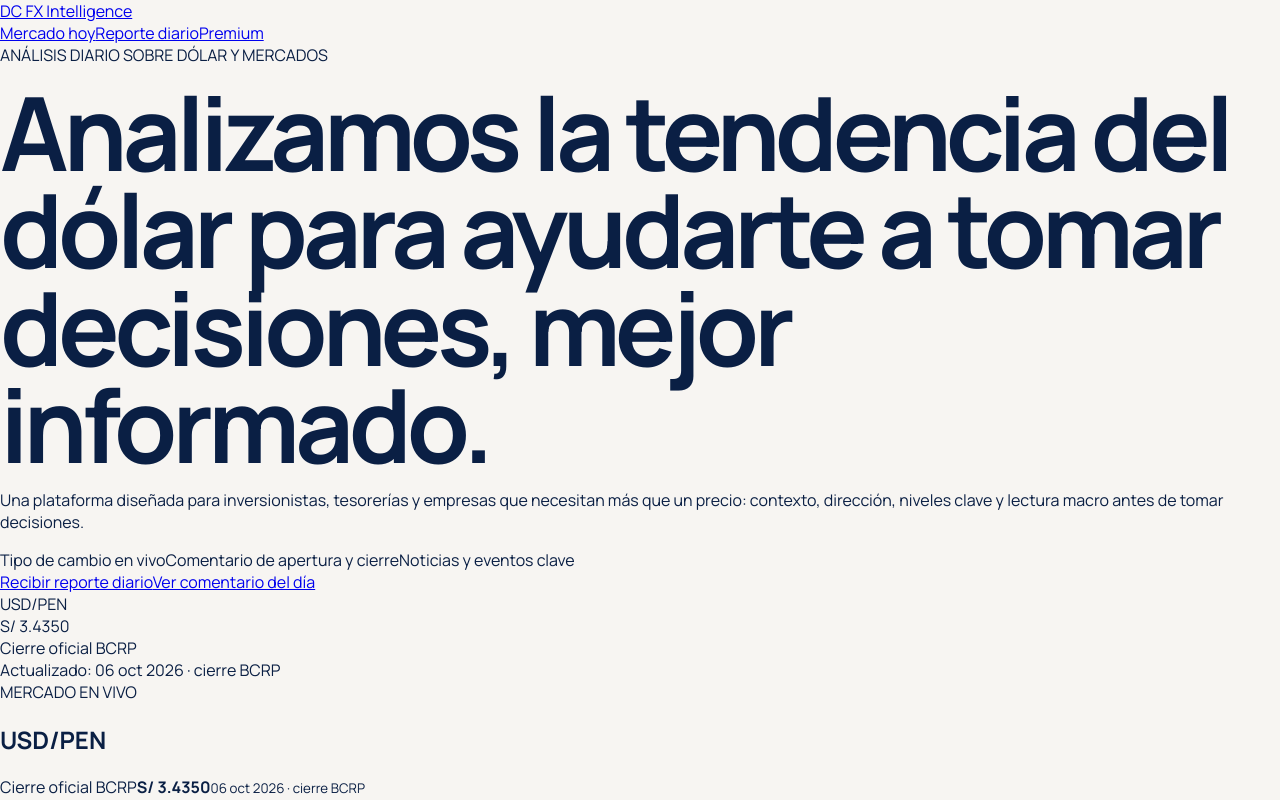
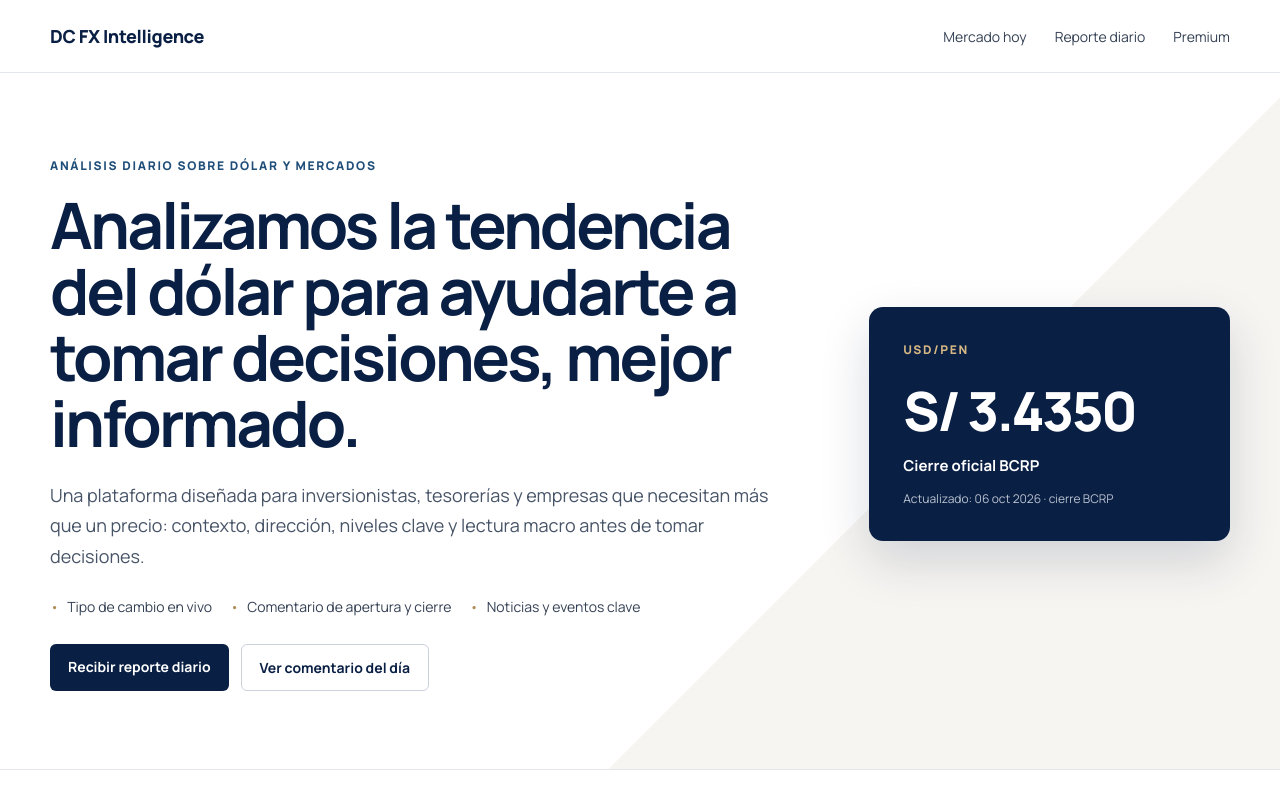
Before and after one commit to decision-capital/dc-fx-intelligence, a Next.js app: page / in a window 1280 px wide. Shown: the top 800 px of the page. Built offline with nearby package versions, Linux system fonts and the light colour scheme.

Commit message:
Restyle site to clean editorial FX format

```diff
--- a/app/globals.css
+++ b/app/globals.css
@@ -1,60 +1,47 @@
 @import url('https://fonts.googleapis.com/css2?family=Manrope:wght@400;500;600;700;800&display=swap');
 
-:root {
-  --navy: #0A1F44;
-  --blue: #1F4E79;
-  --warm: #F7F5F2;
-  --gray: #4A4E57;
-  --gold: #B08D57;
-  --line: #D9DDE5;
-  --white: #FFFFFF;
+:root{
+  --navy:#0A1F44;
+  --navy2:#07152F;
+  --blue:#1F4E79;
+  --warm:#F7F5F2;
+  --soft:#F1F3F6;
+  --text:#111827;
+  --muted:#667085;
+  --gold:#B08D57;
+  --line:#E3E7EC;
+  --white:#FFFFFF;
 }
-
-* { box-sizing: border-box; }
-body { margin: 0; background: var(--warm); color: var(--navy); font-family: "Manrope", Arial, sans-serif; }
-main { min-height: 100vh; }
-.topbar { display:flex; justify-content:space-between; align-items:center; padding:24px clamp(24px,6vw,90px); border-bottom:1px solid rgba(10,31,68,.12); background:rgba(247,245,242,.96); }
-.brand { font-weight:800; letter-spacing:.12em; font-size:18px; }
-.tagline { margin-top:5px; font-size:12px; color:var(--gray); }
-.sectionLabel { font-weight:700; letter-spacing:.16em; color:var(--gold); font-size:13px; }
-.hero { background:var(--navy); color:white; padding:72px clamp(24px,6vw,90px); display:grid; grid-template-columns:1.4fr .8fr; gap:48px; align-items:end; }
-.eyebrow,.panelTitle span { color:var(--gold); font-size:12px; font-weight:800; letter-spacing:.16em; }
-h1 { font-size:clamp(58px,8vw,110px); line-height:.95; margin:18px 0 14px; letter-spacing:-.05em; }
-.change { font-size:22px; font-weight:700; }
-.down { color:#E29A9A; }
-.up { color:#85CFAE; }
-.updated { color:#C6CEDA; font-size:13px; margin-top:16px; }
-.heroNote { border-left:2px solid var(--gold); padding-left:28px; max-width:360px; }
-.heroNote span { color:var(--gold); font-size:11px; letter-spacing:.14em; font-weight:800; }
-.heroNote strong { display:block; font-size:34px; margin-top:8px; }
-.heroNote p { color:#D3D9E3; line-height:1.6; }
-.stats { display:grid; grid-template-columns:repeat(5,1fr); padding:0 clamp(24px,6vw,90px); margin-top:-26px; position:relative; z-index:2; }
-.card { background:white; border-right:1px solid var(--line); padding:24px 26px; box-shadow:0 14px 40px rgba(10,31,68,.06); }
-.card:first-child { border-radius:8px 0 0 8px; }
-.card:last-child { border-radius:0 8px 8px 0; border-right:0; }
-.card span { display:block; color:var(--gray); font-size:11px; text-transform:uppercase; letter-spacing:.12em; }
-.card strong { display:block; margin-top:8px; font-size:22px; }
-.marketStrip { margin:34px clamp(24px,6vw,90px) 0; padding:22px 0; border-top:1px solid var(--line); border-bottom:1px solid var(--line); display:grid; grid-template-columns:repeat(5,1fr); }
-.marketItem { padding:0 18px; border-right:1px solid var(--line); }
-.marketItem:last-child { border-right:0; }
-.marketItem span { display:block; font-size:11px; color:var(--gray); }
-.marketItem strong { font-size:18px; margin-top:5px; display:block; }
-.contentGrid { padding:50px clamp(24px,6vw,90px) 70px; display:grid; grid-template-columns:1.2fr .8fr; gap:28px; }
-.panel { background:white; border:1px solid #E1E4EA; border-radius:10px; padding:30px; }
-.panelTitle h2 { margin:8px 0 26px; font-size:27px; letter-spacing:-.02em; }
-.chartPlaceholder { height:300px; border:1px dashed #B8C0CC; background:linear-gradient(rgba(10,31,68,.04) 1px, transparent 1px),linear-gradient(90deg, rgba(10,31,68,.04) 1px, transparent 1px); background-size:42px 42px; position:relative; overflow:hidden; display:flex; justify-content:center; align-items:flex-end; }
-.chartPlaceholder p { font-size:12px; color:var(--gray); margin-bottom:18px; }
-.chartLine { position:absolute; width:80%; height:90px; top:88px; left:10%; border-top:4px solid var(--gold); transform:skewY(-4deg); opacity:.85; }
-.comment { color:#303744; line-height:1.8; font-size:15px; }
-.drivers { display:flex; flex-wrap:wrap; gap:8px; margin-top:28px; }
-.drivers span { font-size:10px; font-weight:800; letter-spacing:.1em; border:1px solid var(--gold); padding:8px 10px; border-radius:999px; color:var(--navy); }
-footer { background:#06162F; color:#CED6E2; padding:30px clamp(24px,6vw,90px); display:flex; justify-content:space-between; gap:20px; font-size:12px; }
-footer div:first-child { color:white; font-weight:800; letter-spacing:.12em; }
-@media (max-width:850px) {
-  .hero { grid-template-columns:1fr; }
-  .stats { grid-template-columns:1fr 1fr; margin-top:0; padding-top:22px; }
-  .card { border-bottom:1px solid var(--line); }
-  .marketStrip { grid-template-columns:1fr 1fr; gap:18px; }
-  .contentGrid { grid-template-columns:1fr; }
-  footer { flex-direction:column; }
-}
+*{box-sizing:border-box}
+html{scroll-behavior:smooth}
+body{margin:0;font-family:"Manrope",Arial,sans-serif;background:#fff;color:var(--text)}
+a{text-decoration:none;color:inherit}
+button,input{font:inherit}
+.wrap{width:min(1180px,calc(100% - 40px));margin:0 auto}
+.siteHeader{position:sticky;top:0;z-index:20;background:rgba(255,255,255,.96);backdrop-filter:blur(10px);border-bottom:1px solid var(--line)}
+.headerInner{height:72px;display:flex;align-items:center;justify-content:space-between;gap:32px}
+.logo{font-weight:800;color:var(--navy);font-size:18px;letter-spacing:-.02em}
+nav{display:flex;gap:28px;font-size:14px;color:#344054}
+nav a:hover{color:var(--navy)}
+.heroSection{background:linear-gradient(135deg,#fff 0%,#fff 66%,#F7F5F2 66%,#F7F5F2 100%);padding:84px 0 78px;border-bottom:1px solid var(--line)}
+.heroGrid{display:grid;grid-template-columns:1.35fr .65fr;gap:70px;align-items:center}
+.kicker,.sectionEyebrow{font-size:12px;letter-spacing:.14em;font-weight:800;color:var(--blue)}
+h1{font-size:clamp(42px,5vw,68px);line-height:1.03;letter-spacing:-.045em;margin:18px 0 24px;color:var(--navy);max-width:900px}
+.heroText{font-size:18px;line-height:1.7;color:#475467;max-width:800px}
+.bulletRow{display:flex;flex-wrap:wrap;gap:10px 18px;margin:26px 0;color:#344054;font-size:14px}
+.bulletRow span:before{content:"•";color:var(--gold);margin-right:8px}
+.actions{display:flex;gap:12px;flex-wrap:wrap;margin-top:28px}.btn{padding:13px 18px;border-radius:6px;font-size:14px;font-weight:700}.primary{background:var(--navy);color:#fff}.secondary{border:1px solid #CBD2DC;color:var(--navy);background:#fff}
+.heroCard{background:var(--navy);color:#fff;border-radius:14px;padding:34px;box-shadow:0 20px 50px rgba(10,31,68,.16)}
+.heroCardTop{font-size:12px;letter-spacing:.14em;color:#D5B783;font-weight:800}.heroPrice{font-size:54px;font-weight:800;letter-spacing:-.045em;margin:15px 0 8px}.heroLabel{font-size:15px;font-weight:700}.heroMeta{font-size:12px;color:#B9C2CF;margin-top:14px}
+.section{padding:72px 0}.whiteSection{background:#fff}.softSection{background:var(--soft)}
+.section h2{font-size:clamp(30px,3vw,44px);letter-spacing:-.035em;color:var(--navy);margin:10px 0 28px}
+.marketBox{display:grid;grid-template-columns:1fr 2fr;border:1px solid var(--line);border-radius:12px;overflow:hidden;background:#fff}
+.mainQuote{padding:34px;background:#FAFBFC}.quoteLabel,.marketStats span{display:block;font-size:11px;text-transform:uppercase;letter-spacing:.08em;color:var(--muted);font-weight:700}.mainQuote strong{display:block;font-size:44px;color:var(--navy);margin:8px 0}.mainQuote small{color:var(--muted)}
+.marketStats{display:grid;grid-template-columns:repeat(4,1fr)}.marketStats>div{padding:30px 24px;border-left:1px solid var(--line)}.marketStats strong{display:block;margin-top:10px;color:var(--navy);font-size:18px}.sourceLine{margin-top:12px;color:var(--muted);font-size:12px}
+.reportGrid{display:grid;grid-template-columns:1.2fr .8fr;gap:42px;align-items:start}.reportText{font-size:17px;line-height:1.8;color:#344054}.textLink{display:inline-block;margin-top:8px;color:var(--blue);font-weight:700;font-size:14px}.signupCard{background:#fff;border:1px solid var(--line);border-radius:12px;padding:28px}.signupCard h3{margin:0 0 12px;color:var(--navy);font-size:24px}.signupCard p{color:var(--muted);line-height:1.6;font-size:14px}.signupCard input{width:100%;padding:13px 14px;margin:8px 0;border:1px solid #D0D5DD;border-radius:6px;background:#fff}.signupCard button{width:100%;margin-top:10px;padding:13px;border:0;border-radius:6px;background:var(--navy);color:#fff;font-weight:800;cursor:pointer}
+.globalGrid{display:grid;grid-template-columns:repeat(4,1fr);gap:14px}.globalCard{border:1px solid var(--line);border-radius:10px;padding:22px;background:#fff}.globalCard span{display:block;color:var(--muted);font-size:12px}.globalCard strong{display:block;color:var(--navy);font-size:26px;margin-top:8px}
+.navySection{background:var(--navy2);color:#fff}.navySection h2{color:#fff;max-width:800px}.gold{color:#D5B783}.valueGrid{display:grid;grid-template-columns:repeat(3,1fr);gap:26px;margin-top:38px}.valueGrid>div{border-top:1px solid rgba(255,255,255,.18);padding-top:26px}.valueGrid h3{font-size:20px;margin:16px 0 8px}.valueGrid p{color:#C6CEDA;line-height:1.7}.iconCircle{width:40px;height:40px;border:1px solid rgba(213,183,131,.55);border-radius:50%;display:grid;place-items:center;color:#D5B783}
+.premiumSection{background:var(--warm)}.premiumGrid{display:grid;grid-template-columns:1fr .75fr;gap:54px;align-items:center}.premiumGrid p{color:#475467;font-size:17px;line-height:1.7}.premiumCard{background:#fff;border:1px solid var(--line);border-radius:12px;padding:28px}.premiumCard h3{margin-top:0;color:var(--navy)}.premiumCard ul{padding-left:20px;color:#344054;line-height:2}
+footer{background:#050E1F;color:#B9C2CF;padding:30px 0}.footerInner{display:flex;justify-content:space-between;gap:30px;align-items:center;font-size:12px}.footerInner strong{display:block;color:#fff;font-size:14px}.footerInner span{display:block;margin-top:4px}
+@media(max-width:900px){nav{display:none}.heroGrid,.reportGrid,.premiumGrid{grid-template-columns:1fr}.heroSection{background:#fff}.marketBox{grid-template-columns:1fr}.marketStats{grid-template-columns:1fr 1fr}.marketStats>div{border-left:0;border-top:1px solid var(--line)}.globalGrid{grid-template-columns:1fr 1fr}.valueGrid{grid-template-columns:1fr}.heroCard{max-width:520px}.footerInner{flex-direction:column;align-items:flex-start}}
+@media(max-width:560px){.wrap{width:min(100% - 28px,1180px)}.section{padding:52px 0}.heroSection{padding:58px 0}.marketStats{grid-template-columns:1fr}.globalGrid{grid-template-columns:1fr}.heroPrice{font-size:44px}.actions{flex-direction:column}.btn{text-align:center}}
```
